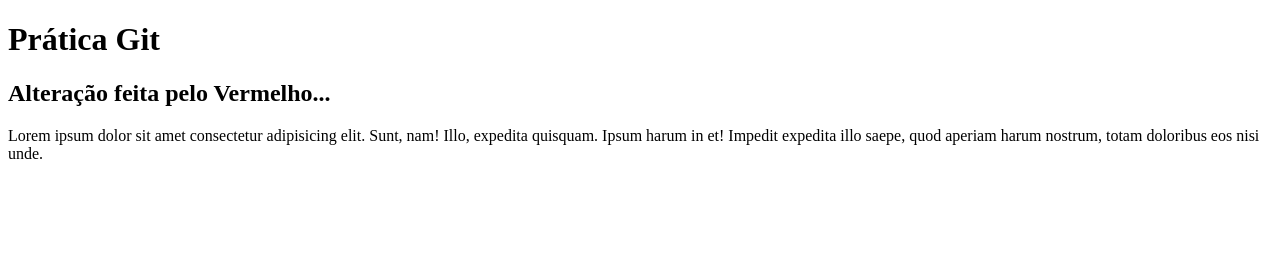
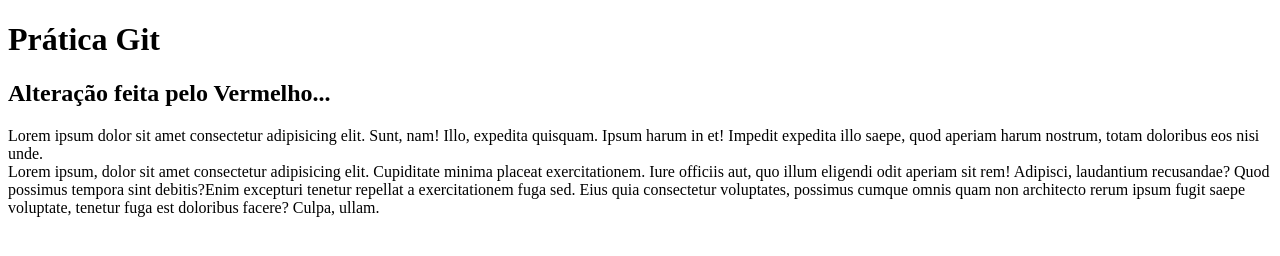
Before and after one commit to jefersonsla/praticaGit, a plain HTML site: page index.html in a window 1280 px wide. Drawn offline with Linux system fonts and the light colour scheme.

Commit message:
Adicionando Section e Article

```diff
--- a/index.html
+++ b/index.html
@@ -11,8 +11,13 @@
     <main>
         <h2>Alteração feita pelo Vermelho...</h2>
         <section>
-            <article>Lorem ipsum dolor sit amet consectetur adipisicing elit. Sunt, nam! Illo, expedita quisquam. Ipsum harum in et! Impedit expedita illo saepe, quod aperiam harum nostrum, totam doloribus eos nisi unde.</article>
+            <article>
+                Lorem ipsum dolor sit amet consectetur adipisicing elit. Sunt, nam! Illo, expedita quisquam. Ipsum harum in et! Impedit expedita illo saepe, quod aperiam harum nostrum, totam doloribus eos nisi unde.
+            </article>
         </section>
     </main>
+    <footer>
+        Lorem ipsum, dolor sit amet consectetur adipisicing elit. Cupiditate minima placeat exercitationem. Iure officiis aut, quo illum eligendi odit aperiam sit rem! Adipisci, laudantium recusandae? Quod possimus tempora sint debitis?Enim excepturi tenetur repellat a exercitationem fuga sed. Eius quia consectetur voluptates, possimus cumque omnis quam non architecto rerum ipsum fugit saepe voluptate, tenetur fuga est doloribus facere? Culpa, ullam.
+    </footer>
 </body>
 </html>
```
